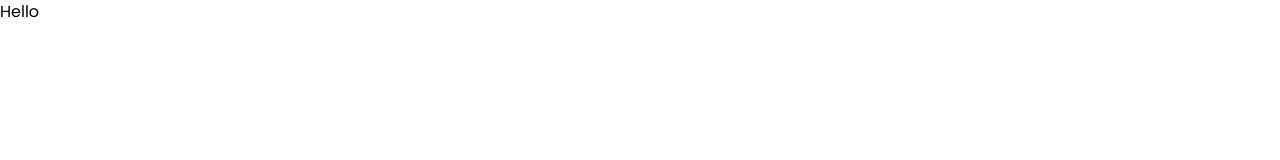
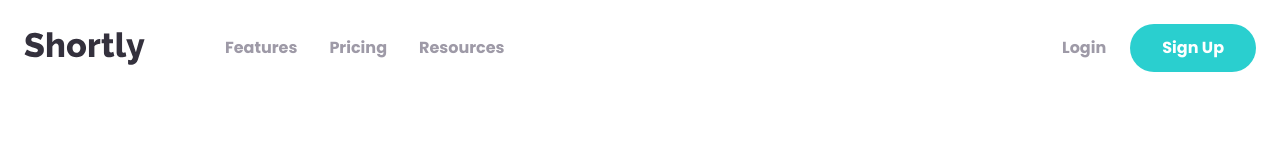
Before and after one commit to acedinh001/shortly, a website: page index.html in a window 1280 px wide. Drawn offline with Linux system fonts and the light colour scheme.

Commit message:
add nav section

```diff
--- a/index.html
+++ b/index.html
@@ -13,6 +13,31 @@
         <title>Shortly</title>
     </head>
     <body>
-        <h1>Hello</h1>
+        <!-- Nav Container -->
+        <nav class="relative container mx-auto p-6">
+            <!-- Flex Container For All Items -->
+            <div class="flex items-center justify-between">
+                <!-- Flex Container For Logo/Menu -->
+                <div class="flex items-center space-x-20">
+                    <!-- Logo -->
+                    <img src="images/logo.svg" alt="" />
+                    <!-- Left Menu -->
+                    <div class="hidden font-bold space-x-8 lg:flex">
+                        <a href="" class="text-grayishViolet hover:text-veryDarkViolet">Features</a>
+                        <a href="" class="text-grayishViolet hover:text-veryDarkViolet">Pricing</a>
+                        <a href="" class="text-grayishViolet hover:text-veryDarkViolet">Resources</a>
+                    </div>
+                </div>
+
+                <!-- Right Buttons Menu -->
+                <div class="hidden font-bold text-grayishViolet items-center space-x-6 hover:cursor-pointer lg:flex">
+                    <a href="#" class="hover:text-veryDarkViolet">Login</a>
+                    <a href="#" class="px-8 py-3 bg-cyan rounded-full text-white hover:opacity-70">Sign Up</a>
+                </div>
+
+                <!-- todo: hamburger menu -->
+            </div>
+            <!-- todo: mobile menu -->
+        </nav>
     </body>
 </html>
--- a/tailwind.config.js
+++ b/tailwind.config.js
@@ -1,6 +1,6 @@
 /** @type {import('tailwindcss').Config} */
 module.exports = {
-    content: [],
+    content: ['./*.html'],
     theme: {
         extend: {
             colors: {
```
Also changed, not shown: css/style.css.
